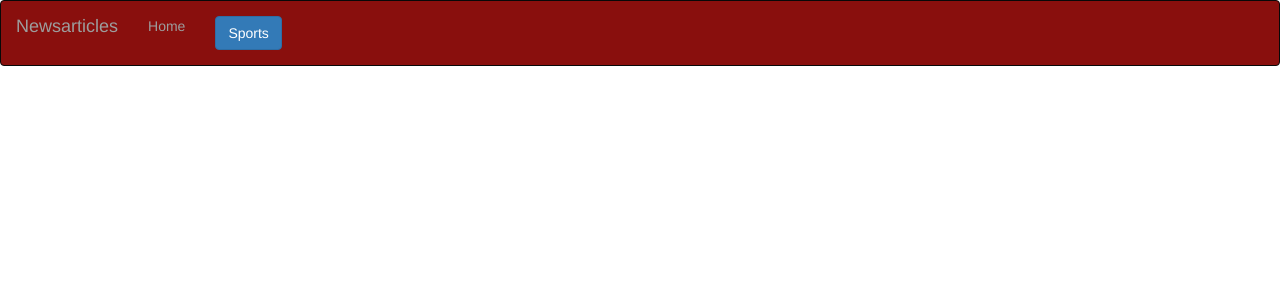
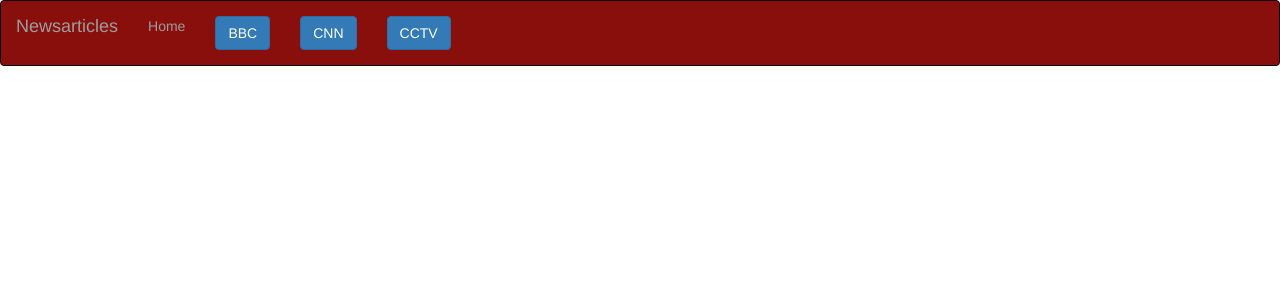
Before and after one commit to Kahumbi/News-Article, a Flask app: template app/templates/base.html in a window 1280 px wide. Shown: the top 300 px of the page. Run offline with Flask 2, Linux system fonts and the light colour scheme; the template is opened without the code that fills it, so the values that code supplies are empty; parts of the project's set-up code (start-up, migrations or seed data) failed here and were passed over; some libraries are stand-ins or nearby versions.

Commit message:
deployment to heroku

```diff
--- a/app/request.py
+++ b/app/request.py
@@ -52,7 +52,7 @@ def process_articles(articles_list):
         publishedAt = news_item.get('publishedAt')
         content = news_item.get('content')
 
-        # if poster:
+        # if urlToImage:
         news_object = News(id['id'],title,description,url,urlToImage,publishedAt,content)
         news_results.append(news_object)
 
--- a/app/templates/navbar.html
+++ b/app/templates/navbar.html
@@ -12,7 +12,9 @@
         <div class="navbar-collapse collapse">
             <ul class="nav navbar-nav">
                 <li><a href="/">Home</a></li>
-                <li>  <a class="nav-link" href="/{{'news.url'}}"><button type="button" class="btn btn-primary">Sports</button></a> </li>
+                <li>  <a class="nav-link" href="/{{'news.url'}}"><button type="button" class="btn btn-primary">BBC</button></a> </li>
+                <li>  <a class="nav-link" href="/{{'news.url'}}"><button type="button" class="btn btn-primary">CNN</button></a> </li>
+                <li>  <a class="nav-link" href="/{{'news.url'}}"><button type="button" class="btn btn-primary">CCTV</button></a> </li>
             </ul>
         </div>
 
```
Also changed, not shown: requirements.txt (added, +12 -0 lines), README.md, 1 other file.
